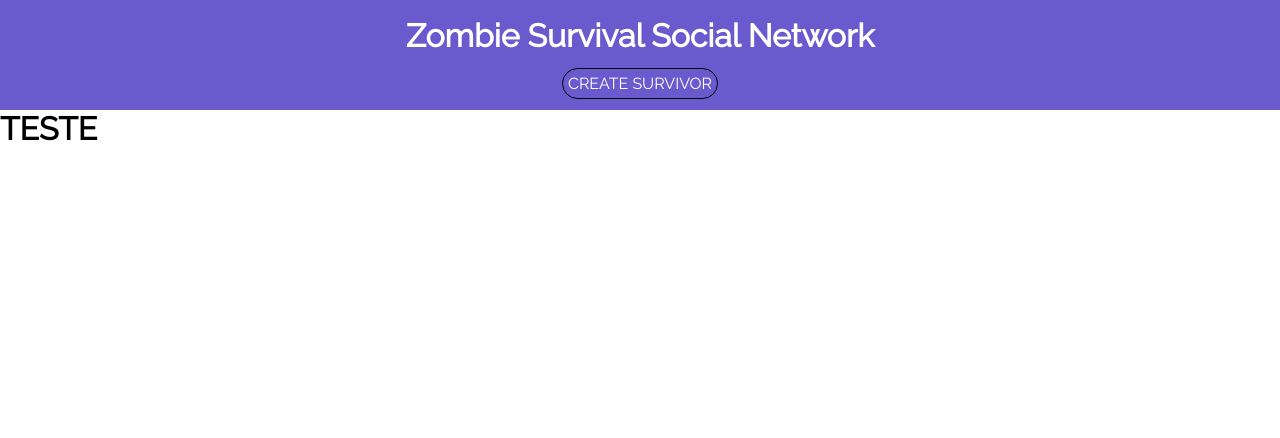
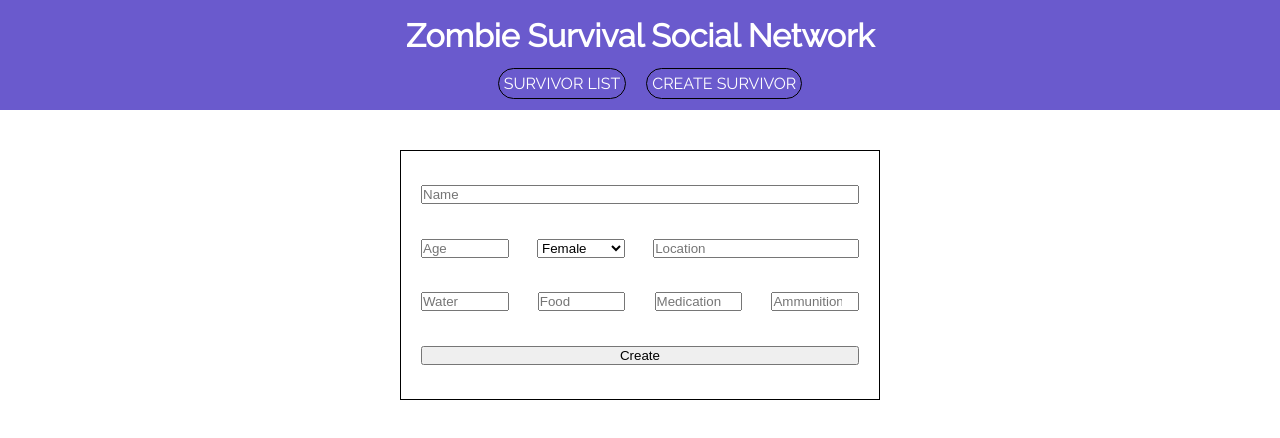
Before and after one commit to moacirguedes/zssn-front, a React (Create React App) app: page /create in a window 1280 px wide. Shown: the top 438 px of the page. Built offline with nearby package versions, Linux system fonts and the light colour scheme.

Commit message:
Posting survivor to api

```diff
--- a/src/components/header/index.js
+++ b/src/components/header/index.js
@@ -7,6 +7,7 @@ const Header = () =>
     <h1>Zombie Survival Social Network</h1>
 
     <div className="NavigationDiv">
+      <Link className="NavigationLink" to="/">SURVIVOR LIST</Link>
       <Link className="NavigationLink" to="/create">CREATE SURVIVOR</Link>
     </div>
   </header>
--- a/src/components/header/styles.css
+++ b/src/components/header/styles.css
@@ -19,4 +19,5 @@
   color: white;
   border: 1px solid black;
   border-radius: 20px;
+  margin-left: 20px;
 }
--- a/src/model/survivor.js
+++ b/src/model/survivor.js
@@ -9,3 +9,26 @@ export const getSurvivors = async () => {
     console.log(error);
   }
 }
+
+export const postSurvivor = async (survivor) => {
+  try {
+    const params = JSON.stringify({
+      name: survivor.name,
+      age: survivor.age,
+      gender: survivor.gender,
+      lonlat: survivor.lonlat,
+      items: `water:${survivor.water},food:${survivor.food},medication:${survivor.medication},ammunition:${survivor.ammunition}`
+    });
+
+    const { data } = await api.post('people', params, {
+      headers: {
+        'Content-Type': 'application/json',
+      }
+    });
+
+    return data;
+  }
+  catch (error) {
+    alert(JSON.stringify(error.response.data));
+  }
+}
--- a/src/pages/new_survivor/index.js
+++ b/src/pages/new_survivor/index.js
@@ -1,7 +1,132 @@
 import React from 'react';
 import './styles.css';
+import { postSurvivor } from '../../model/survivor';
 
-const NewSurvivor = () =>
-  <div><h1>TESTE</h1></div>
+const NewSurvivor = () => {
+  const [state, setState] = React.useState({
+    name: '',
+    age: '',
+    gender: '',
+    lonlat: '',
+    water: '',
+    food: '',
+    medication: '',
+    ammunition: ''
+  });
+
+  const handleChange = event => {
+    const { name, value } = event.target;
+
+    setState({
+      ...state,
+      [name]: value
+    });
+  }
+
+  const handleSubmit = async (event) => {
+    event.preventDefault();
+
+    const data = await postSurvivor(state);
+  }
+
+  return (
+    <div className="NewSurvivorDiv">
+      <div className="Box">
+        <form
+          className="Form"
+          onSubmit={event => handleSubmit(event)}
+        >
+          <input
+            placeholder="Name"
+            required
+            name="name"
+            value={state.name}
+            onChange={handleChange}
+          />
+
+          <div className="LineInputs">
+            <input
+              className="Input__Small"
+              placeholder="Age"
+              type="number"
+              min="2"
+              max="100"
+              required
+              value={state.age}
+              onChange={handleChange}
+              name="age"
+            />
+
+            <select
+              className="Input__Small"
+              value={state.gender}
+              onChange={handleChange}
+              name="gender"
+            >
+              <option value="F">Female</option>
+              <option value="M">Male</option>
+            </select>
+
+            <input
+              placeholder="Location"
+              value={state.lonlat}
+              onChange={handleChange}
+              name="lonlat"
+              className="Input__Medium"
+            />
+          </div>
+
+          <div className="LineInputs">
+            <input
+              className="Input__Small"
+              placeholder="Water"
+              type="number"
+              min="0"
+              required
+              value={state.water}
+              onChange={handleChange}
+              name="water"
+            />
+
+            <input
+              className="Input__Small"
+              placeholder="Food"
+              type="number"
+              min="0"
+              required
+              value={state.food}
+              onChange={handleChange}
+              name="food"
+            />
+
+            <input
+              className="Input__Small"
+              placeholder="Medication"
+              type="number"
+              min="0"
+              required
+              value={state.medication}
+              onChange={handleChange}
+              name="medication"
+            />
+
+            <input
+              className="Input__Small"
+              placeholder="Ammunition"
+              type="number"
+              min="0"
+              required
+              value={state.ammunition}
+              onChange={handleChange}
+              name="ammunition"
+            />
+          </div>
+
+          <button>Create</button>
+        </form>
+      </div>
+    </div>
+  )
+}
 
 export default NewSurvivor;
--- a/src/pages/new_survivor/styles.css
+++ b/src/pages/new_survivor/styles.css
@@ -0,0 +1,34 @@
+.NewSurvivorDiv {
+  display: flex;
+  flex-direction: column;
+  align-items: center;
+  padding: 40px;
+}
+
+.Box {
+  border: 1px solid black;
+  width: 40%;
+  height: 250px;
+}
+
+.Form {
+  display: flex;
+  flex-direction: column;
+  justify-content: space-evenly;
+  height: 100%;
+  padding: 0px 20px 0px 20px;
+}
+
+.LineInputs {
+  display: flex;
+  flex-direction: row;
+  justify-content: space-between;
+}
+
+.Input__Small {
+  width: 20%;
+}
+
+.Input__Medium {
+  width: 47%;
+}
```
